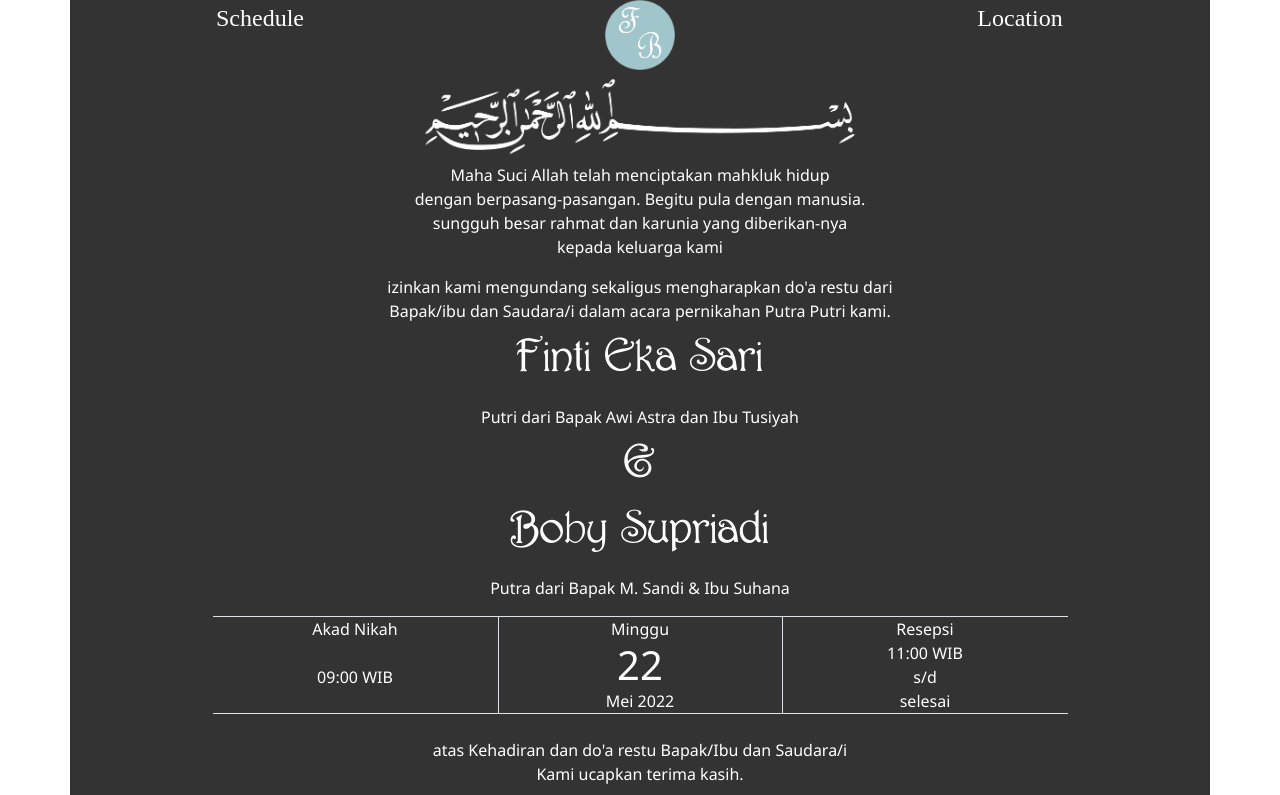
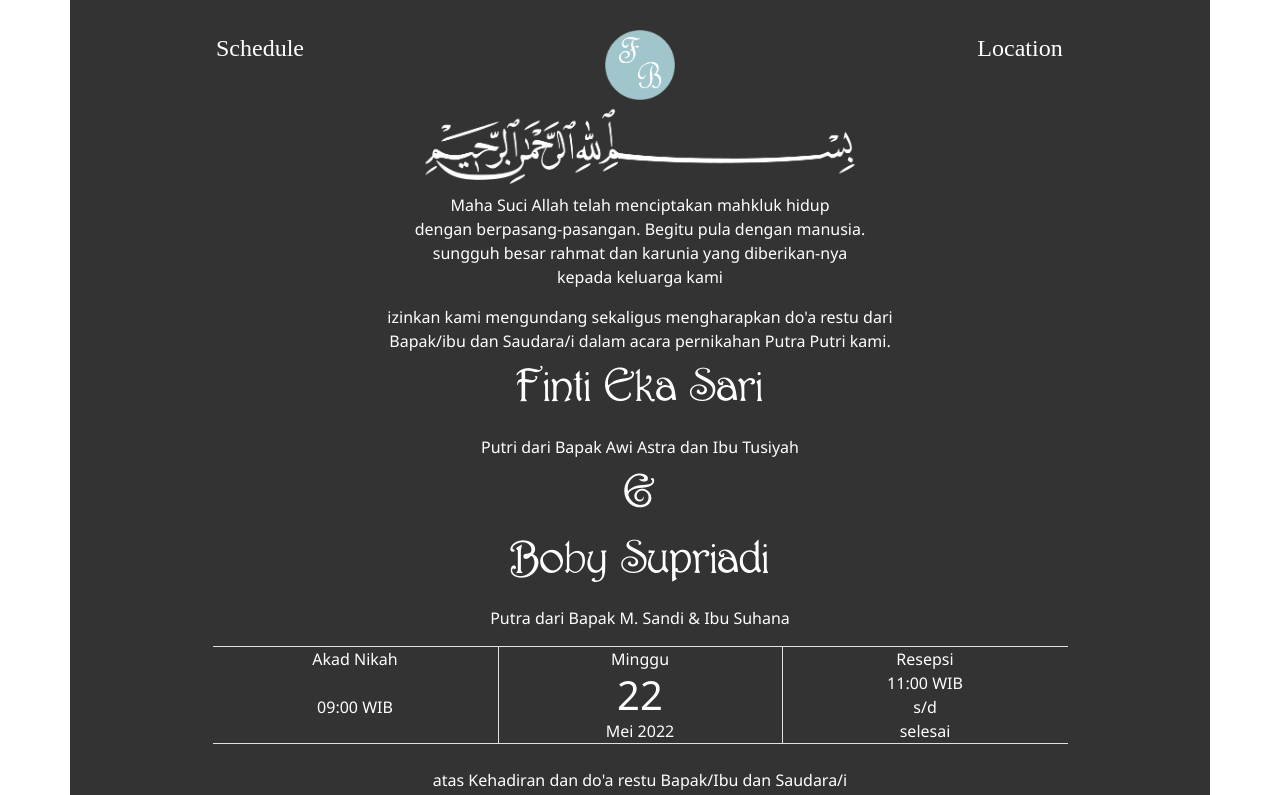
Before and after one commit to dennisgon/undangan-boby, a Vue app: page /undangan in a window 1280 px wide. Shown: the top 795 px of the page. Built offline with nearby package versions, Linux system fonts and the light colour scheme; a web font is replaced by a local one.

Commit message:
! tambahkan lagu

```diff
--- a/src/App.vue
+++ b/src/App.vue
@@ -1,5 +1,7 @@
 <template>
-
+<audio autoplay loop  id="playAudio">
+    <source src="@/assets/lagu.mp3">
+</audio>
 <router-view></router-view>
 </template>
 <script>
@@ -8,11 +10,7 @@ export default {
         window.addEventListener("load", this.onWindowLoad);
     },
     methods: {
-      startPlay() {
-        //play A
-        this.$refs.click1.play();
-        console.log("click1 is playing！")
-      }
+
     },
 };
 </script>
--- a/src/views/HomeView.vue
+++ b/src/views/HomeView.vue
@@ -1,4 +1,5 @@
 <template>
+
 
 <div class="container base-color base-text text-center fill">
   <div class="row" style="margin: 20px">
--- a/src/views/UndanganView.vue
+++ b/src/views/UndanganView.vue
@@ -1,5 +1,5 @@
 <template>
-  <div class="container base-color base-text text-center">
+  <div class="container base-color base-text text-center" style="padding-top:30px">
     <div class="row justify-content-md-center">
       <div class="col col-4">
         <a href="#schedule" class="menu">Schedule</a>
```
